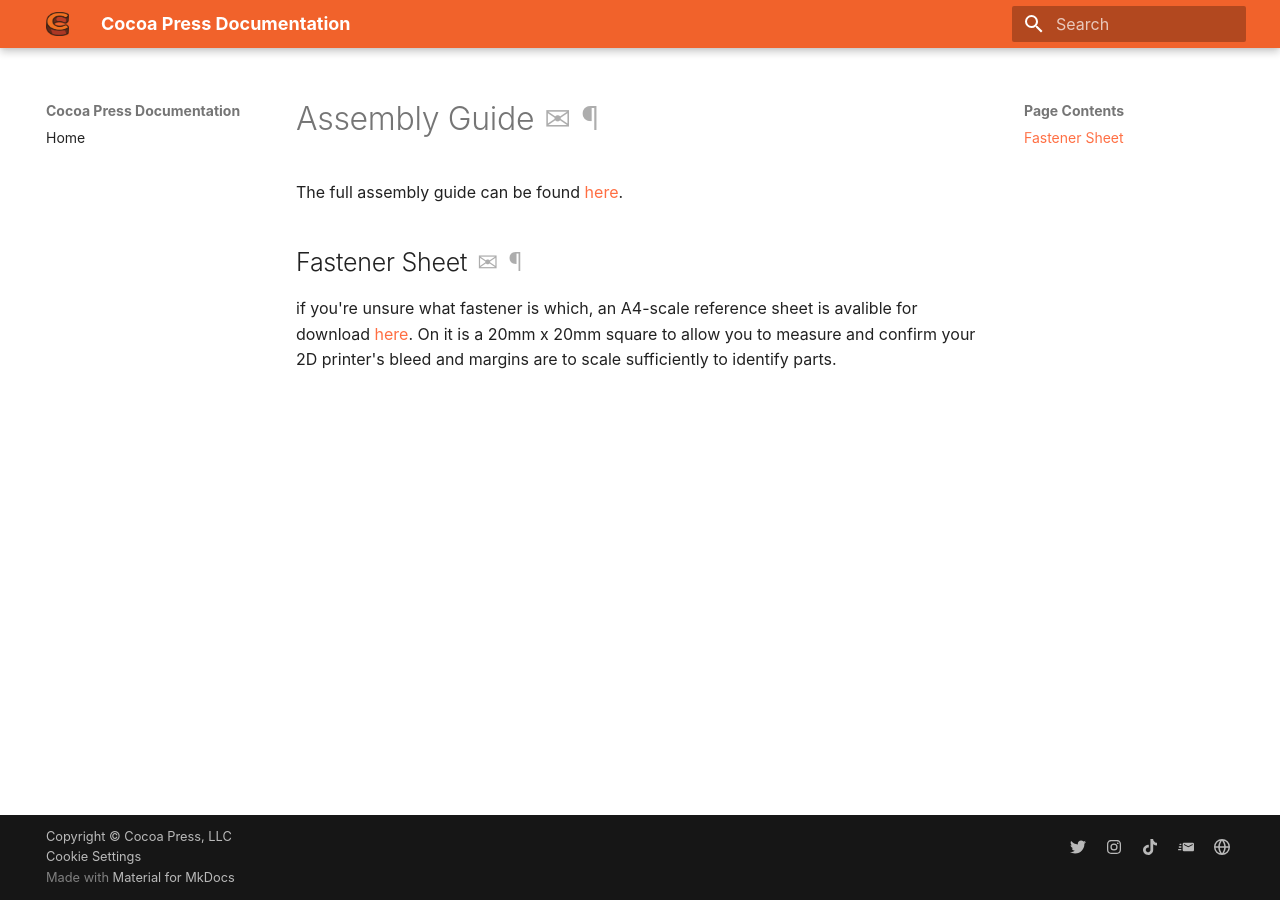
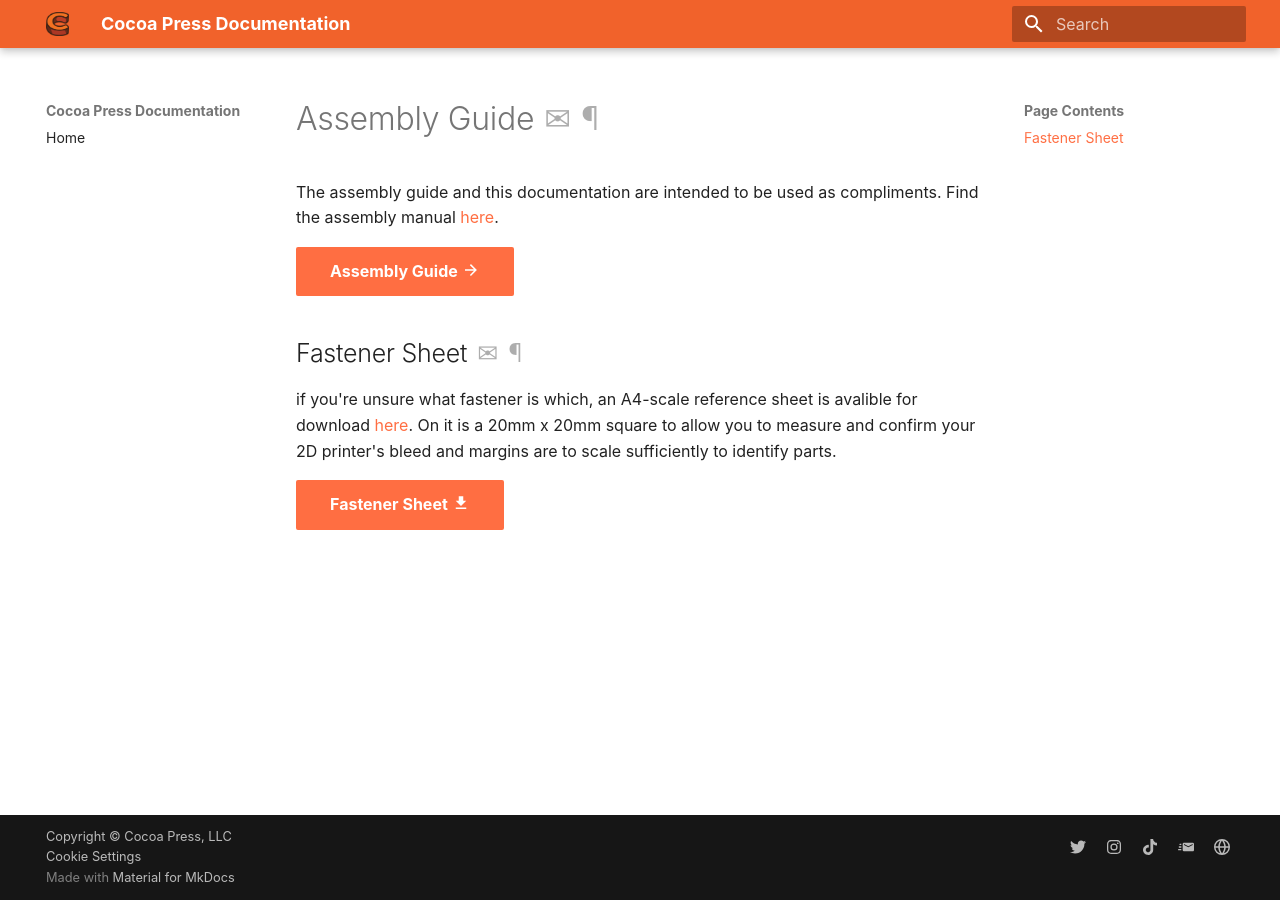
Before and after one commit to CocoaPress/docs, an MkDocs documentation site: the page built from docs/Assembly/index.md, in a window 1280 px wide. Built offline with MkDocs 1.6.1 and Material for MkDocs 9.7.7, drawn with Linux system fonts in a browser that asks for light colours; some web fonts are replaced.

Commit message:
added flashing + bossa notes and fastener sheet link / etc.

```diff
--- a/docs/Assembly/index.md
+++ b/docs/Assembly/index.md
@@ -1,7 +1,11 @@
 # Assembly Guide
 
-The full assembly guide can be found [here]().
+The assembly guide and this documentation are intended to be used as compliments.  Find the assembly manual [here]().
+
+[Assembly Guide :material-arrow-right: ](#){ .md-button .md-button--primary}
 
 ## Fastener Sheet
 
 if you're unsure what fastener is which, an A4-scale reference sheet is avalible for download [here]().  On it is a 20mm x 20mm square to allow you to measure and confirm your 2D printer's bleed and margins are to scale sufficiently to identify parts.
+
+[Fastener Sheet :material-download:](../assets/fastener_sheet_v3.pdf){ .md-button .md-button--primary}
--- a/mkdocs.yml
+++ b/mkdocs.yml
@@ -113,6 +113,9 @@
   - pymdownx.snippets:
       auto_append:
         - glossary/abbreviations.md
+  - pymdownx.emoji:
+      emoji_index: !!python/name:materialx.emoji.twemoji
+      emoji_generator: !!python/name:materialx.emoji.to_svg
   - md_in_html
   - meta
   - admonition
```
Also changed, not shown: docs/Printer/Flashing.md (added, +36 -0 lines), docs/img/flashing_firmware/bossa_1.png (added), 1 other file.
